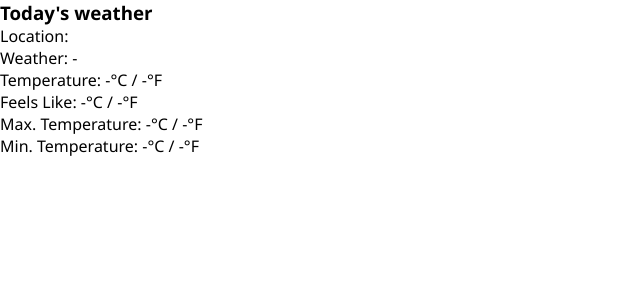
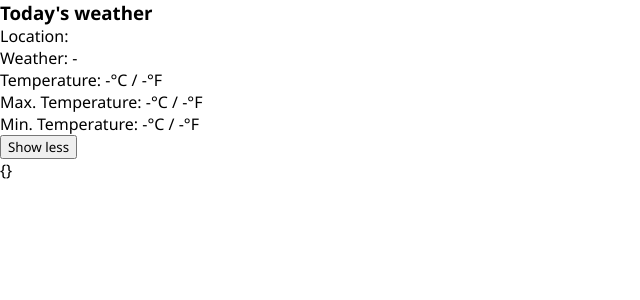
Before and after one commit to StrixROX/Weather-App, a React (Vite) app in the folder client/: page / in a window 1280 px wide. Shown: the top 300 px of the page, without its empty margins (0-640 px from the left). Built offline with nearby package versions, Linux system fonts and the light colour scheme; no server answers.

Commit message:
Added "Show more" feature to WeatherWidget

```diff
--- a/client/src/components/WeatherWidget.jsx
+++ b/client/src/components/WeatherWidget.jsx
@@ -1,11 +1,12 @@
-import { useContext } from "react"
+import { useContext, useState } from "react"
 import { WeatherContext } from "../contexts/WeatherContext"
 
 function WeatherWidget() {
   const weather = useContext(WeatherContext)
+  const [expand, useExpand] = useState(false)
 
   const getLocation = () => {
-    const locationData = weather?.current?.location
+    const locationData = weather?.forecast?.location
     const res = [
       locationData?.name,
       locationData?.region,
@@ -21,15 +22,17 @@ function WeatherWidget() {
     <div>
       <h3>Today's weather</h3>
       <p>Location: {getLocation()}</p>
-      <p>Weather: {weather?.current?.current?.condition?.text || "-"}</p>
+      <p>Weather: {weather?.forecast?.current?.condition?.text || "-"}</p>
       <p>
-        Temperature: {weather?.current?.current?.temp_c || "-"}°C /{" "}
-        {weather?.current?.current?.temp_f || "-"}°F
+        Temperature: {weather?.forecast?.current?.temp_c || "-"}°C /{" "}
+        {weather?.forecast?.current?.temp_f || "-"}°F
       </p>
-      <p>
-        Feels Like: {weather?.current?.current?.feelslike_c || "-"}°C /{" "}
-        {weather?.current?.current?.feelslike_f || "-"}°F
-      </p>
+      {expand ? (
+        <p>
+          Feels Like: {weather?.forecast?.current?.feelslike_c || "-"}°C /{" "}
+          {weather?.forecast?.current?.feelslike_f || "-"}°F
+        </p>
+      ) : undefined}
       <p>
         Max. Temperature:{" "}
         {weather?.forecast?.forecast?.forecastday?.[0]?.day?.maxtemp_c || "-"}°C
@@ -42,8 +45,39 @@ function WeatherWidget() {
         / {weather?.forecast?.forecast?.forecastday?.[0]?.day?.mintemp_f || "-"}
         °F
       </p>
-      <p></p>
-      {/* <pre>{JSON.stringify(weather, null, 2)}</pre> */}
+      {expand ? (
+        <p>
+          Wind Speed: {weather?.forecast?.current?.wind_mph || "-"}mph /{" "}
+          {weather?.forecast?.current?.wind_kph || "-"}kph
+        </p>
+      ) : undefined}
+      {expand ? (
+        <p>
+          Humidity: {weather?.forecast?.current?.humidity || "-"}mph /{" "}
+          {weather?.forecast?.current?.humidity || "-"}kph
+        </p>
+      ) : undefined}
+      {expand ? (
+        <p>
+          Pressure: {weather?.forecast?.current?.pressure_mb || "-"}mb /{" "}
+          {weather?.forecast?.current?.pressure_in || "-"}in
+        </p>
+      ) : undefined}
+      {expand ? (
+        <p>
+          Sunrise:{" "}
+          {weather?.forecast?.forecast?.forecastday?.[0]?.astro?.sunrise || "-"}
+          <br />
+          Sunset:{" "}
+          {weather?.forecast?.forecast?.forecastday?.[0]?.astro?.sunset || "-"}
+        </p>
+      ) : undefined}
+      {expand ? (
+        <button onClick={() => useExpand(false)}>Show more</button>
+      ) : (
+        <button onClick={() => useExpand(true)}>Show less</button>
+      )}
+      <pre>{JSON.stringify(weather, null, 2)}</pre>
     </div>
   )
 }
```
